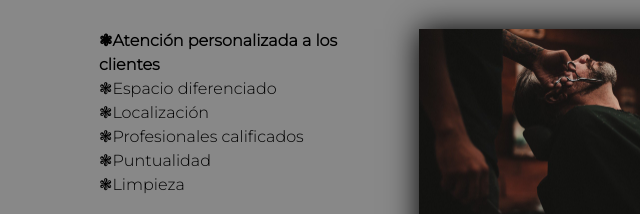
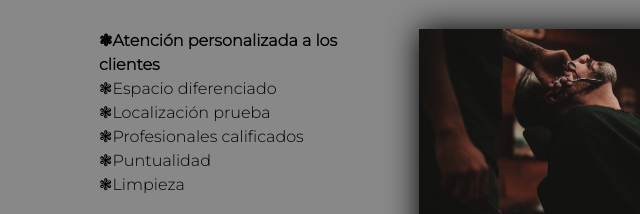
Before and after one commit to RichiTwoK/Alura-Git, a plain HTML site: page index.html in a window 1280 px wide. Shown: the part 1706-1920 px from the top of the page, 221-861 px from the left. Drawn offline with Linux system fonts and the light colour scheme.

Commit message:
Correcion prueba

```diff
--- a/index.html
+++ b/index.html
@@ -56,7 +56,7 @@
                     <ul class="lista-diferenciales">
                         <li class="items">Atención personalizada a los clientes</li>
                         <li class="items">Espacio diferenciado</li>
-                        <li class="items">Localización</li>
+                        <li class="items">Localización prueba</li>
                         <li class="items">Profesionales calificados</li>
                         <li class="items">Puntualidad</li>
                         <li class="items">Limpieza</li>
```
